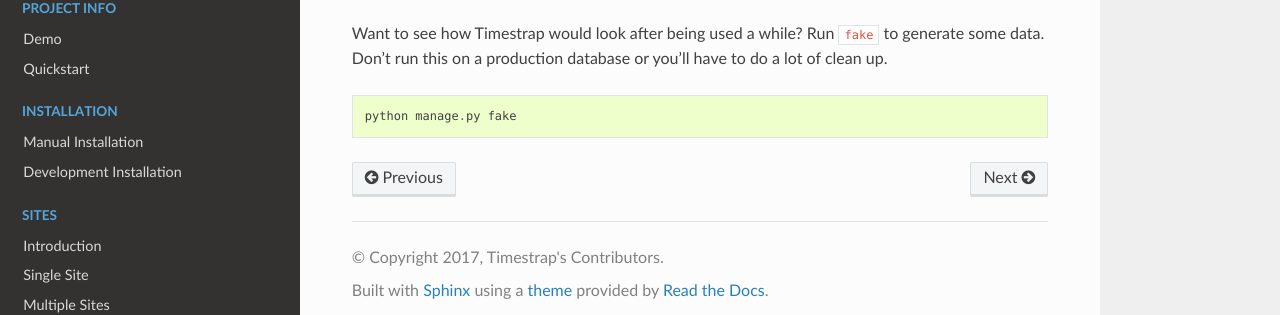
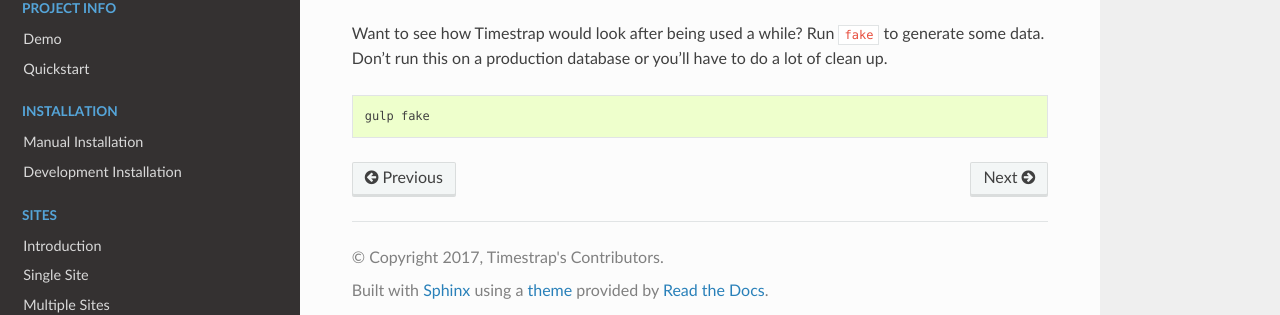
Before and after one commit to overshard/timestrap, a Sphinx documentation site: the page built from docs/development/fake.md, in a window 1280 px wide. Shown: the part 138-453 px from the top of the page. Built offline with Sphinx 7.4.7 and the Read the Docs theme 2.0.0, drawn with Linux system fonts in a browser that asks for light colours.

Commit message:
Update development fake doc to use gulp

```diff
--- a/docs/development/fake.md
+++ b/docs/development/fake.md
@@ -4,4 +4,4 @@
 generate some data. Don't run this on a production database or you'll have to
 do a lot of clean up.
 
-    python manage.py fake
+    gulp fake
```
